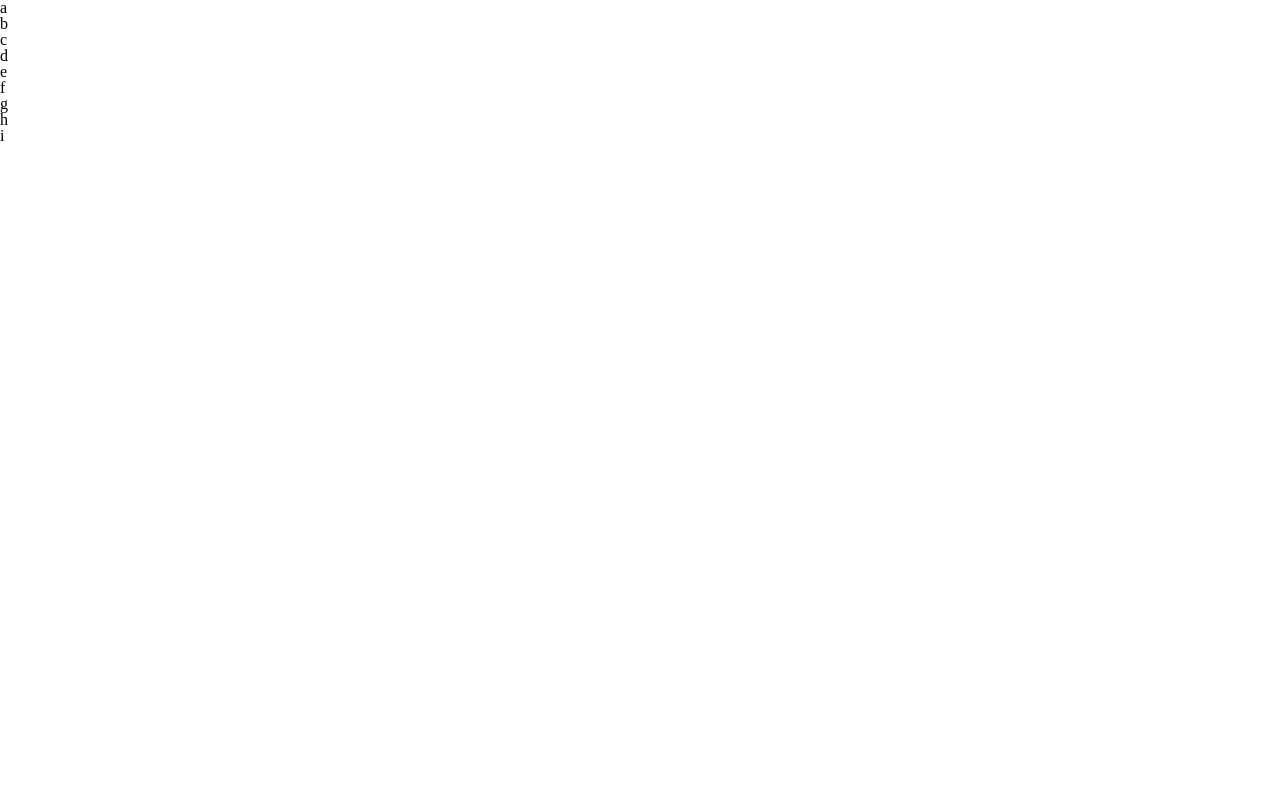
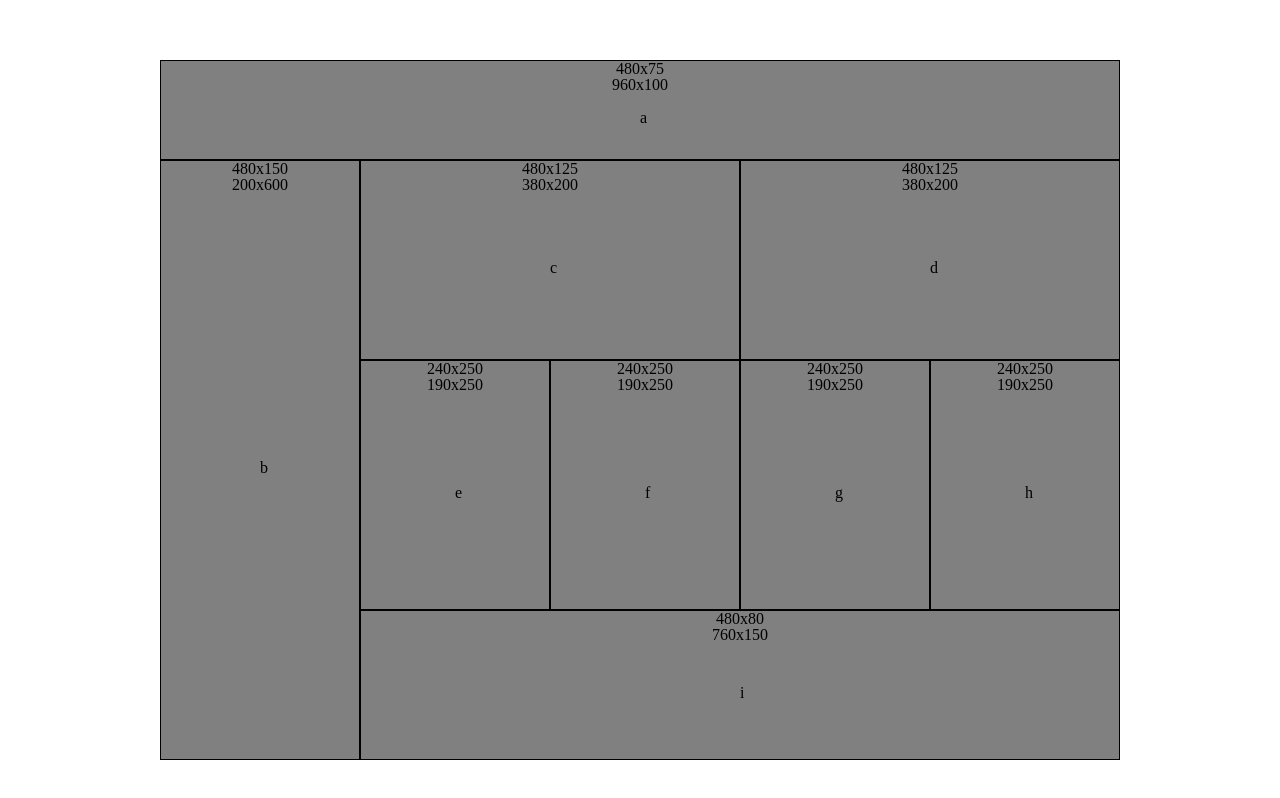
Before and after one commit to consihon/301Labs, a plain HTML site: page lab1/index.html in a window 1280 px wide. Drawn offline with Linux system fonts and the light colour scheme.

Commit message:
here is my css

```diff
--- a/lab1/base.css
+++ b/lab1/base.css
@@ -1,9 +1,29 @@
 @media only screen and (max-width: 767px){
     div{
         border:1px solid black;
-        text-align:center;
+        /* text-align:center; */
         background:grey;
+        position: relative;
     }
+
+    p{
+        position: absolute;
+        top:50%;
+        left:50%;
+
+     }
+
+     .m{
+        visibility: visible;
+        margin-top: 10px;
+        float: left;
+     }
+
+     .d{
+         visibility: hidden;
+         float:left;
+     }
+
     main{
         width:482px;
         margin:auto;
@@ -79,9 +99,69 @@
         margin:auto;
         float:left;
     }
+}
 
 
+@media only screen and (min-width:769px){
+
+    div{
+        border:1px solid black;
+        text-align:center;
+        background:grey;
+        position: relative;
+    }
+    p{
+       position: absolute;
+       top:50%;
+       left:50%;
+
+    }
+    header{
+        padding-top:60px;
+    }
+    main{
+        width:960px;
+        margin:auto;
+        float:top;
+        padding-bottom: 2px;
+    }
+
+    #a{
+        margin-top:60px;
+        width:958px;
+        height:98px;
+        margin:auto;
+        float:top;
+        clear:all;
+    }
+
+    #b {
+        float: left;
+        width:198px;
+        height:598px;
+    }
+
+    #c{
+        float: left;
+        width:378px;
+        height:198px;
+    }
+
+    #d{
+        float: left;
+        width:378px;
+        height:198px;
+    }
+    #e, #f, #g, #h{
+        float: left;
+        width:188px;
+        height:248px;
+    }
+
+    #i
+    {
+        float: left;
+        width:758px;
+        height:148px;
+    }
 }
-@media only screen and (min-width:768px){
-
-}
--- a/lab1/index.html
+++ b/lab1/index.html
@@ -12,17 +12,17 @@
 </head>
 <body>
     <header>
-        <div id="a"><p>a</p></div>
+        <div id="a"><p>a</p><h1 class="m"></h1>480x75<h1 class="d">960x100</h1></div>
     </header>
     <main>
-        <div id="b"><p>b</p>  </div>
-        <div id="c"><p>c</p></div>
-        <div id="d"><p>d</p></div>
-        <div id="e"><p>e</p></div>
-        <div id="f"><p>f</p></div>
-        <div id="g"><p>g</p></div>
-        <div id="h"><p>h</p></div>
-        <div id="i"><p>i</p></div>
+        <div id="b"><p>b</p><h1 class="m"></h1>480x150<h1 class="d">200x600</h1></div>
+        <div id="c"><p>c</p><h1 class="m"></h1>480x125<h1 class="d">380x200</h1></div>
+        <div id="d"><p>d</p><h1 class="m"></h1>480x125<h1 class="d">380x200</h1></div>
+        <div id="e"><p>e</p><h1 class="m"></h1>240x250<h1 class="d">190x250</h1></div>
+        <div id="f"><p>f</p><h1 class="m"></h1>240x250<h1 class="d">190x250</h1></div>
+        <div id="g"><p>g</p><h1 class="m"></h1>240x250<h1 class="d">190x250</h1></div>
+        <div id="h"><p>h</p><h1 class="m"></h1>240x250<h1 class="d">190x250</h1></div>
+        <div id="i"><p>i</p><h1 class="m"></h1>480x80<h1 class="d">760x150</h1></div>
     </main>
 
 
```
